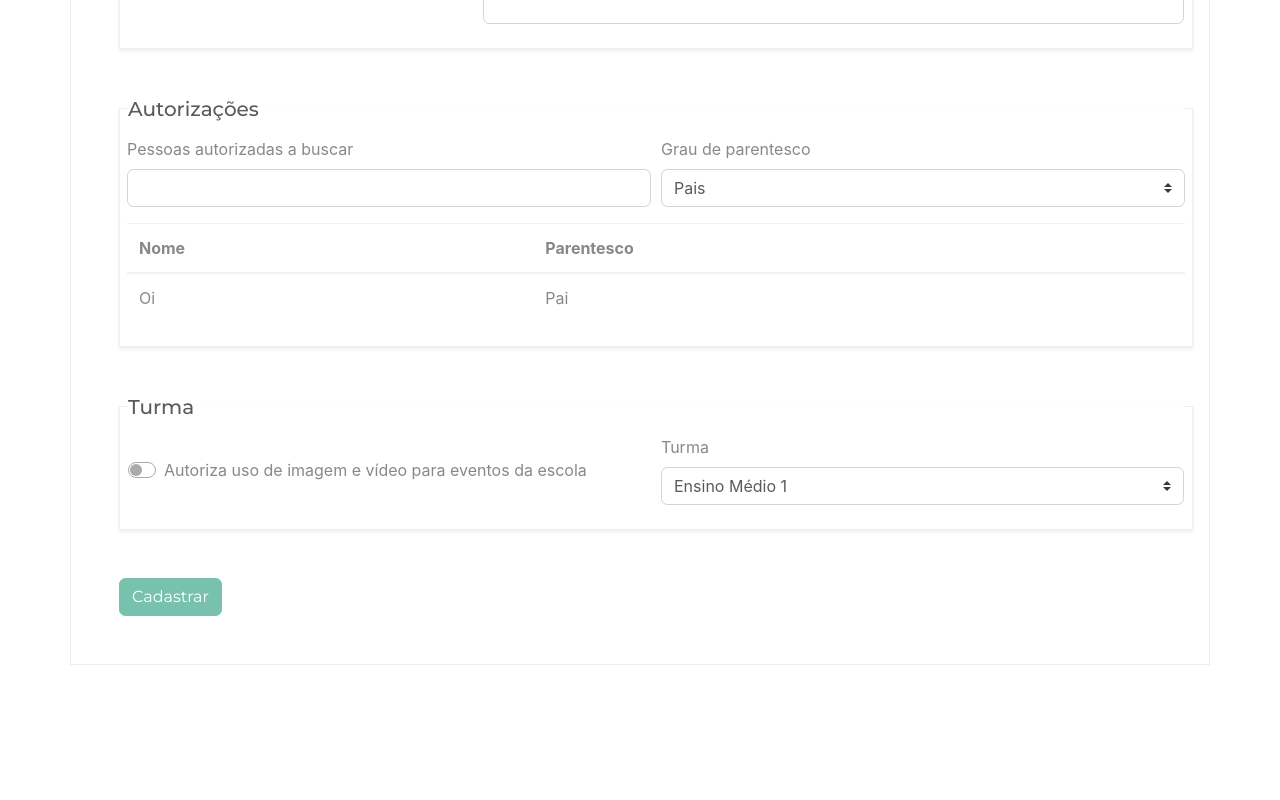
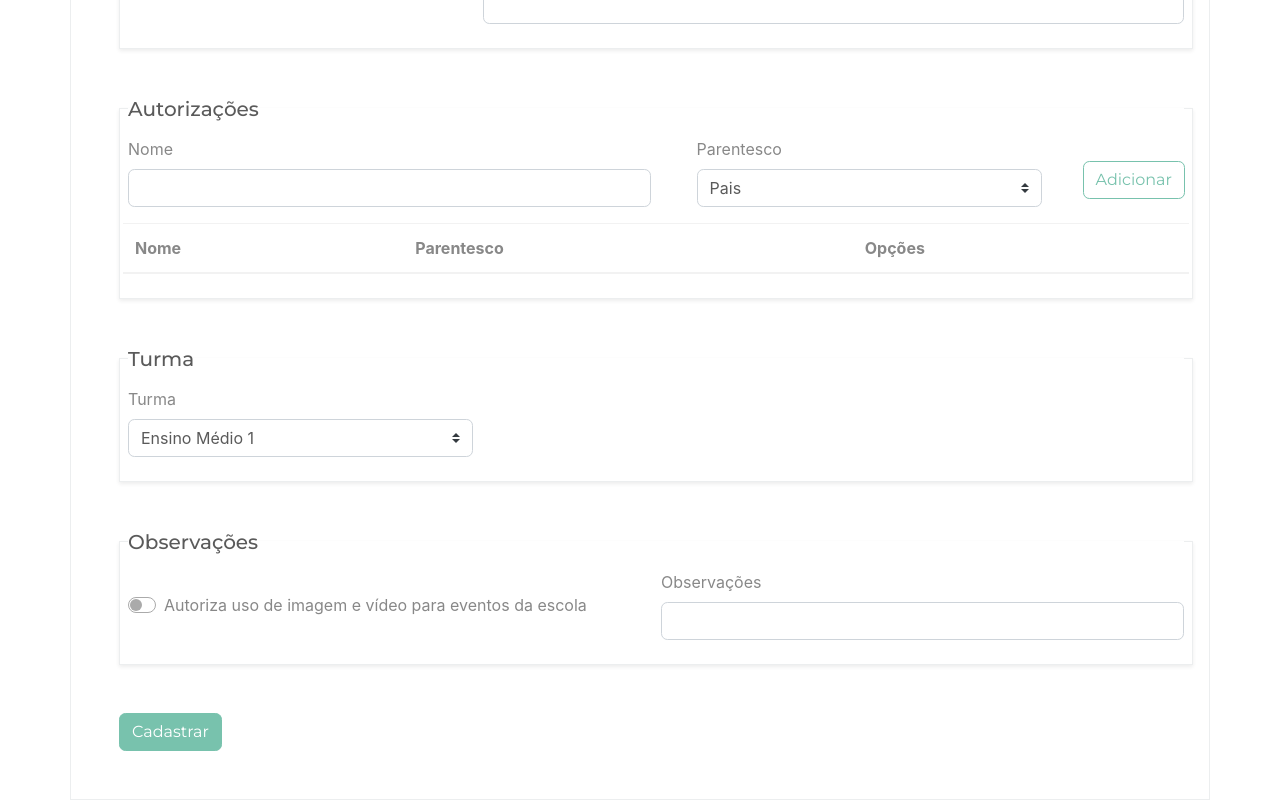
Before and after one commit to mikansc/escola_amorinha, a React (Create React App) app: page /estudantes/novo in a window 1280 px wide. Shown: the part 647-1447 px from the top of the page. Before the commit the page ends 1312 px from the top, so only its background shows below. Built offline with nearby package versions, Linux system fonts and the light colour scheme; what miragejs would draw is missing.

Commit message:
refactor: use useForm custom hook to handle form

```diff
--- a/src/pages/NewStudentFormPage.jsx
+++ b/src/pages/NewStudentFormPage.jsx
@@ -1,52 +1,107 @@
-import React from "react";
+import React, { useState } from "react";
+import { RiDeleteBin2Line } from "react-icons/ri";
 
+import useForm from "../hook/useForm";
 import DateField from "../components/DateField/DateField";
 import TextField from "../components/TextField/TextField";
 import PhoneField from "../components/PhoneFIeld/PhoneField";
 import SelectField from "../components/SelectField/SelectField";
 import ToggleField from "../components/ToggleField/ToggleField";
+import Button from "../components/Button/Button";
 import FormRow from "../components/FormRow/FormRow";
-import AuthorizedPeople from "../components/AuthorizedPeople/AuthorizedPeople";
 import Table from "../components/Table/Table";
 import TableDataLine from "../components/Table/TableDataLine";
 import Cell from "../components/Table/Cell";
 
 const NewStudentFormPage = () => {
+  const [handlers, setHandlers] = useState([]);
+  const [authorizedName, setAuthorizedName] = useState("");
+  const [authorizedRelationship, setAuthorizedRelationship] = useState("Pais");
+  const [field, setFieldValue] = useForm({
+    name: "",
+    birthdate: "",
+    responsible: "",
+    phone: "",
+    contactOnEmergency: "",
+    emergencyPhone: "",
+    hasFoodRestriction: false,
+    foodRestriction: "",
+    authorizeImage: "",
+    authorizedHandlers: [],
+    class: "",
+    observations: "",
+  });
+
+  const handleAddHandler = () => {
+    setHandlers([...handlers, { authorizedName, authorizedRelationship }]);
+    setFieldValue("authorizedHandlers", [
+      ...handlers,
+      { authorizedName, authorizedRelationship },
+    ]);
+    setAuthorizedRelationship("");
+    setAuthorizedName("");
+  };
+
+  const handleSubmit = () => {
+    console.log(field);
+  };
+
   return (
     <section className="container m-3 p-2 ">
-      <form>
       <fieldset className="mt-5 p-2 border shadow-sm">
         <legend className="h5">Dados iniciais</legend>
         <FormRow>
           <TextField
             title="Nome do Aluno"
-              name="student"
-              id="student"
+            id="name"
             columns="8"
+            value={field.name}
+            onChange={(e) => setFieldValue("name", e.target.value)}
           />
-            <DateField title="Data de Nascimento" id="birthdate" columns="4" />
+          <DateField
+            title="Data de Nascimento"
+            id="birthdate"
+            columns="4"
+            value={field.birthdate}
+            onChange={(e) => setFieldValue("birthdate", e.target.value)}
+          />
         </FormRow>
 
         <FormRow>
           <TextField
             title="Responsável"
-              name="responsible"
             id="responsible"
             columns="8"
+            value={field.responsible}
+            onChange={(e) => setFieldValue("responsible", e.target.value)}
           />
-            <PhoneField title="Telefone do responsável" columns="4" />
+          <PhoneField
+            title="Telefone do responsável"
+            id="phone"
+            columns="4"
+            value={field.phone}
+            onChange={(e) => setFieldValue("phone", e.target.value)}
+          />
         </FormRow>
 
         <FormRow justify="end">
           <SelectField
             title="Em caso de emergência, avisar"
-              name="emergency"
-              id="emergency"
-              defaultValue="3"
+            id="contactOnEmergency"
             columns="4"
             options={["Pais", "Tios", "Avós", "Responsável"]}
+            value={field.contactOnEmergency}
+            onChange={(e) =>
+              setFieldValue("contactOnEmergency", e.target.value)
+            }
           />
-            <PhoneField title="Telefone para emergências" columns="4" />
+          <PhoneField
+            title="Telefone para emergências"
+            id="emergencyPhone"
+            columns="4"
+            value={field.emergencyPhone}
+            onChange={(e) => setFieldValue("emergencyPhone", e.target.value)}
+          />
         </FormRow>
       </fieldset>
 
@@ -55,15 +110,19 @@ const NewStudentFormPage = () => {
         <FormRow>
           <ToggleField
             title="Possui restrição alimentar"
-              id="foodRestriction"
-              name="foodRestriction"
+            id="hasFoodRestriction"
             columns="4"
+            value={field.hasFoodRestriction}
+            onChange={(e) =>
+              setFieldValue("hasFoodRestriction", e.target.checked)
+            }
           />
           <TextField
             title="Descrição da restrição alimentar"
-              name="responsible"
-              id="responsible"
+            id="foodRestriction"
             columns="8"
+            value={field.foodRestriction}
+            onChange={(e) => setFieldValue("foodRestriction", e.target.value)}
           />
         </FormRow>
       </fieldset>
@@ -71,47 +130,81 @@ const NewStudentFormPage = () => {
       <fieldset className="mt-5 p-2 border shadow-sm">
         <legend className="h5">Autorizações</legend>
         <FormRow>
-            <AuthorizedPeople
-              inputTitle="Pessoas autorizadas a buscar"
-              selectTitle="Grau de parentesco"
-              name="emergency"
-              id="emergency"
+          <TextField
+            title="Nome"
+            id="authorizedName"
+            columns="6"
+            value={authorizedName}
+            onChange={(e) => setAuthorizedName(e.target.value)}
+          />
+          <SelectField
+            title="Parentesco"
+            id="authorizedRelationship"
+            columns="4"
             options={["Pais", "Tios", "Avós", "Responsável"]}
-              columns={6}
-            >
-              <Table tableHeaders={["Nome", "Parentesco"]}>
-                <TableDataLine>
-                  <Cell>Oi</Cell>
-                  <Cell>Pai</Cell>
+            value={authorizedRelationship}
+            onChange={(e) => setAuthorizedRelationship(e.target.value)}
+          />
+          <Button color="primary" onClick={handleAddHandler}>
+            Adicionar
+          </Button>
+          <Table tableHeaders={["Nome", "Parentesco", "Opções"]}>
+            {handlers?.map((entry, idx) => (
+              <TableDataLine key={idx}>
+                <Cell width="50%">{entry.authorizedName}</Cell>
+                <Cell width="30%">{entry.authorizedRelationship}</Cell>
+                <Cell width="20%">
+                  <Button color="info">
+                    <RiDeleteBin2Line />
+                  </Button>
+                </Cell>
               </TableDataLine>
+            ))}
           </Table>
-            </AuthorizedPeople>
         </FormRow>
       </fieldset>
 
       <fieldset className="mt-5 p-2 border shadow-sm">
         <legend className="h5">Turma</legend>
         <FormRow>
-            <ToggleField
-              title="Autoriza uso de imagem e vídeo para eventos da escola"
-              id="imageAuthorization"
-              name="imageAuthorization"
-              columns="6"
-            />
           <SelectField
             title="Turma"
-              name="emergency"
-              id="emergency"
+            id="class"
             options={["Ensino Médio 1", "Ensino Médio 2", "Ensino Médio 3"]}
-              columns="6"
+            columns="4"
+            value={field.class}
+            onChange={(e) => setFieldValue("class", e.target.value)}
           />
         </FormRow>
       </fieldset>
 
-        <button type="submit" className="mt-5 btn btn-primary">
+      <fieldset className="mt-5 p-2 border shadow-sm">
+        <legend className="h5">Observações</legend>
+        <FormRow>
+          <ToggleField
+            title="Autoriza uso de imagem e vídeo para eventos da escola"
+            id="authorizeImage"
+            columns="6"
+            value={field.authorizeImage}
+            onChange={(e) => setFieldValue("authorizeImage", e.target.checked)}
+          />
+          <TextField
+            title="Observações"
+            id="observations"
+            columns="6"
+            value={field.observations}
+            onChange={(e) => setFieldValue("observations", e.target.value)}
+          />
+        </FormRow>
+      </fieldset>
+
+      <button
+        type="submit"
+        className="mt-5 btn btn-primary"
+        onClick={handleSubmit}
+      >
         Cadastrar
       </button>
-      </form>
     </section>
   );
 };
```
Lines whose indentation alone changed are shown as unchanged.
